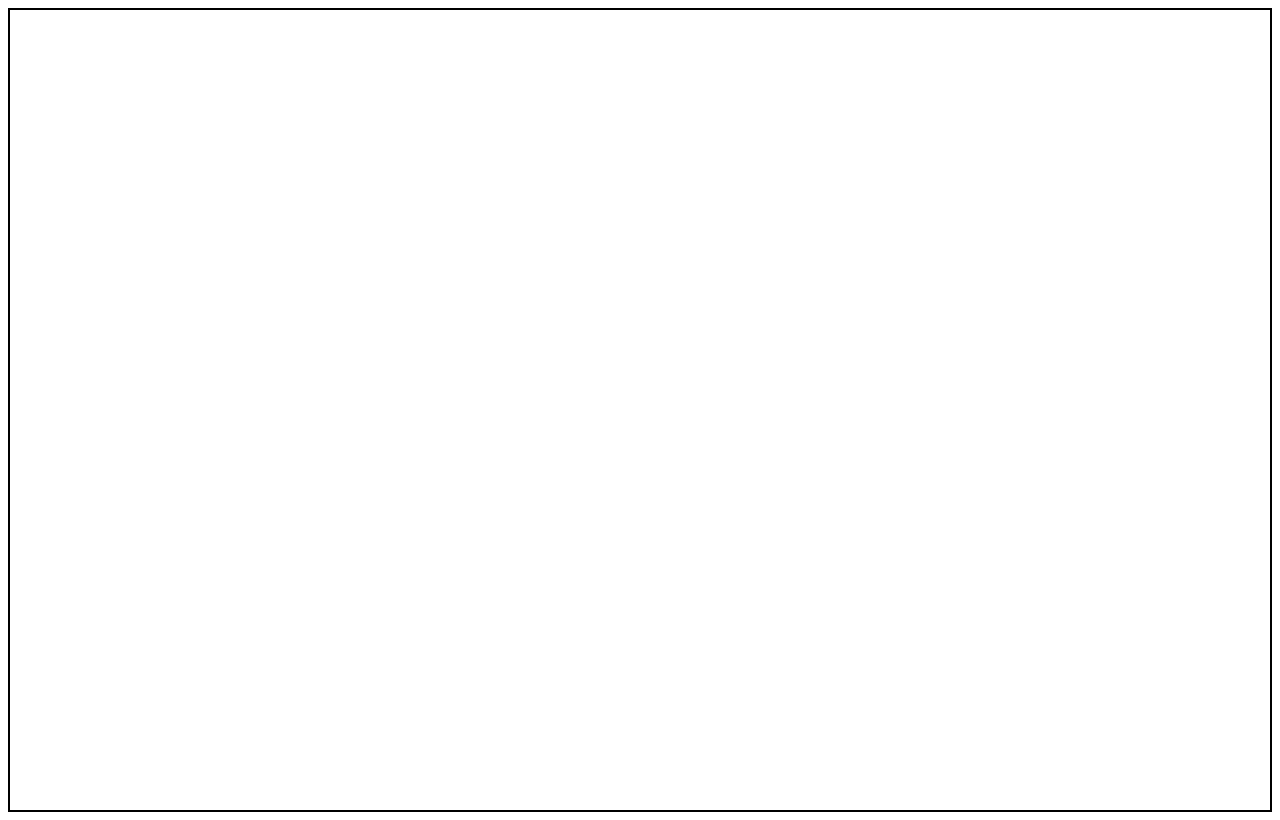
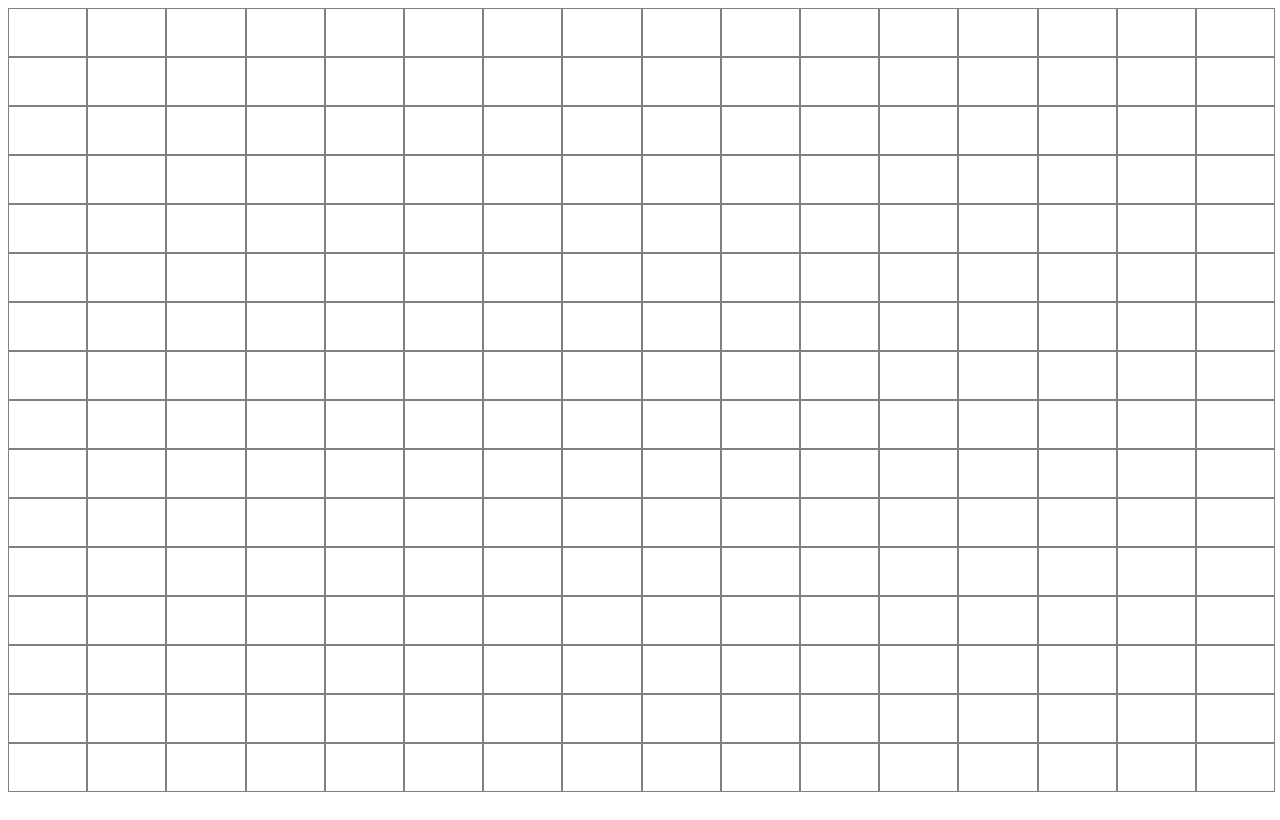
Before and after one commit to OshanBathiya/etch-a-sketchpad, a plain HTML site: page index.html in a window 1280 px wide. Drawn offline with Linux system fonts and the light colour scheme.

Commit message:
wip: add 16x16 grid using js and css

```diff
--- a/script.js
+++ b/script.js
@@ -1,5 +1,8 @@
 const container = document.querySelector("#container");
 
-const square = document.createElement("div");
-square.setAttribute("id", "square");
-container.appendChild(square);
+for(let i=0; i<16*16; i++) {
+    const square = document.createElement("div");
+    square.setAttribute("id", "square");
+    container.appendChild(square);
+    console.log("Square created", i);
+}
--- a/styles.css
+++ b/styles.css
@@ -1,12 +1,14 @@
 #container {
     display: flex;
-    flex-wrap: wrap;
+    flex-flow: row wrap;
+    width: 99vw;
+    height: 98vh;
     align-content: stretch;
-    align-items: stretch;
 }
 
 #square {
-    border: 2px solid black;
-    width: 100vw;
-    height: 100vh;
+    border: 1px solid grey;
+    box-sizing: border-box;
+    margin: 0;
+    flex: 1 1 6.25%;
 }
```
